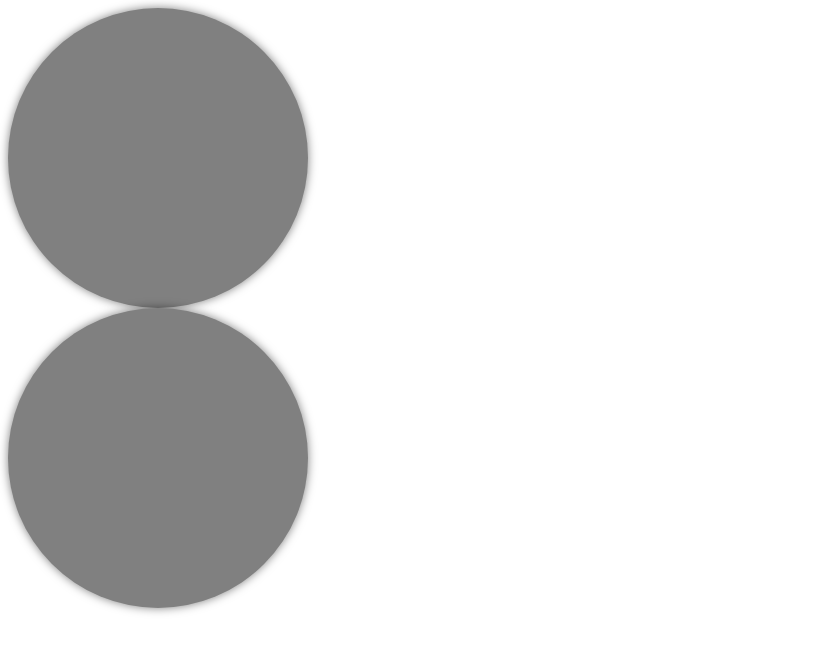
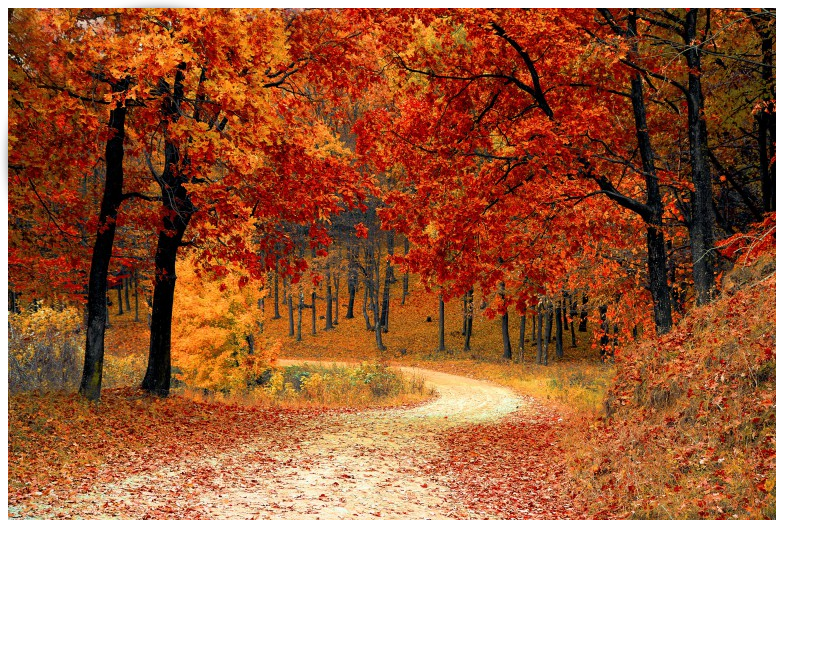
Before and after one commit to Esenov-Kubanychbek/my-first-repo, a plain HTML site: page index.html in a window 1280 px wide. Shown: the whole page, without its empty margins (0-837 px from the left). Drawn offline with Linux system fonts and the light colour scheme.

Commit message:
Added img

```diff
--- a/index.html
+++ b/index.html
@@ -7,7 +7,7 @@
     <link rel="stylesheet" href="./style.css">
 </head>
 <body>
-    <div></div>
-    <div></div>
+
+    <div><img src="./imag.jpg"></div>
 </body>
 </html>
```
Also changed, not shown: imag.jpg (added).
